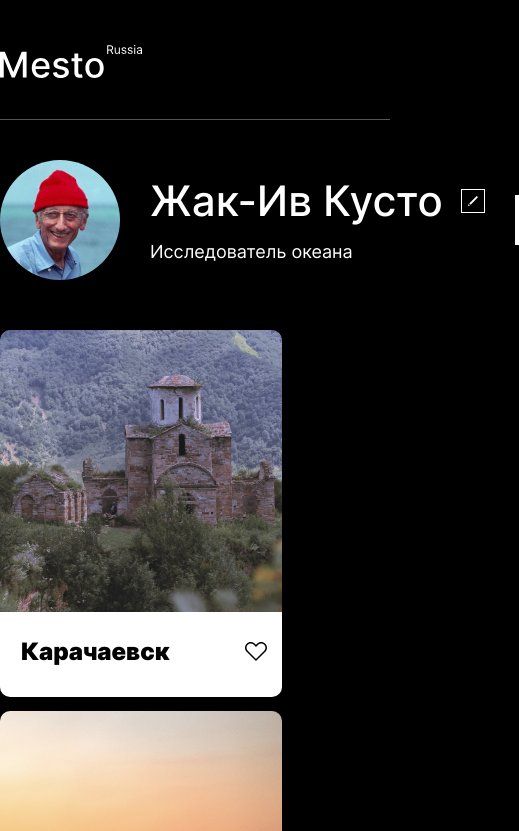
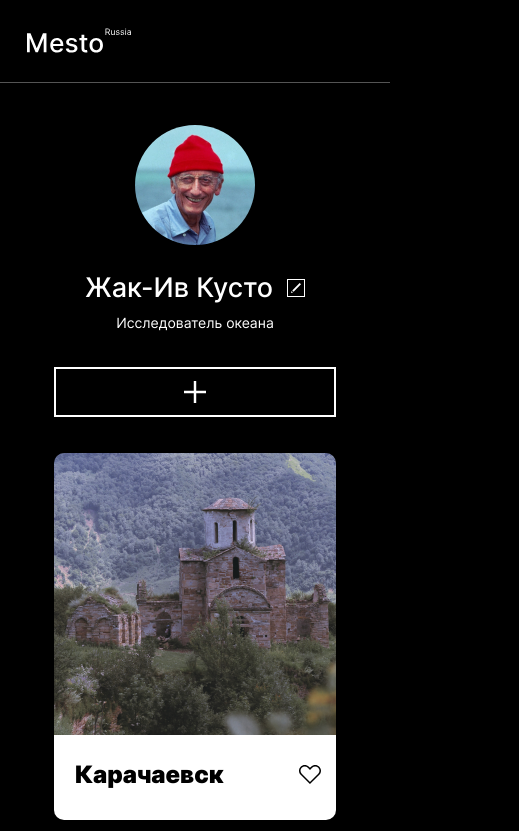
Before and after one commit to Loredo123/mesto, a plain HTML site: page index.html in a window 390 px wide. Shown: the top 831 px of the page, 519 px wide, since content can reach past the window. Drawn offline with Linux system fonts and the light colour scheme.

Commit message:
feat: сделать адаптив

```diff
--- a/blocks/card/__place-name/card__place-name.css
+++ b/blocks/card/__place-name/card__place-name.css
@@ -4,7 +4,4 @@
     font-size: 24px;
     font-weight: 900;
     line-height: 29px;
-    text-overflow: ellipsis;
-    white-space: nowrap;
-    overflow: hidden;
 }
--- a/blocks/footer/__copyright/footer__copyright.css
+++ b/blocks/footer/__copyright/footer__copyright.css
@@ -1,8 +1,15 @@
 .footer__copyright {
     color: #545454;
-    font-family: Inter;
     font-size: 18px;
     font-weight: 400;
     line-height: 22px;
 
 }
+
+
+@media screen and (max-width: 767px) {
+    .footer__copyright {
+        font-size: 14px;
+        line-height: 17px;
+    }
+}
--- a/blocks/footer/footer.css
+++ b/blocks/footer/footer.css
@@ -1,3 +1,15 @@
 .footer {
     margin: 66px auto 60px;
 }
+
+@media screen and (max-width: 1023px) {
+    .footer {
+        margin: 56px 30px 50px;
+    }
+}
+
+@media screen and (max-width: 767px) {
+    .footer {
+        margin: 48px 19px 36px;
+    }
+}
--- a/blocks/gallery/gallery.css
+++ b/blocks/gallery/gallery.css
@@ -1,3 +1,17 @@
 .gallery {
     margin-top: 50px;
 }
+
+@media screen and (max-width: 1023px) {
+    .gallery {
+        width: 600px;
+        margin: 50px auto 0;
+    }
+}
+
+@media screen and (max-width: 767px) {
+    .gallery {
+        margin: 36px auto 0;
+        width: 282px;
+    }
+}
--- a/blocks/header/__logo/header__logo.css
+++ b/blocks/header/__logo/header__logo.css
@@ -3,3 +3,17 @@
     width: 142px;
     height: 33px;
 }
+
+@media screen and (max-width: 1023px) {
+    .header__logo {
+        margin-left: 50px;
+    }
+}
+
+@media screen and (max-width: 767px) {
+    .header__logo {
+        margin-left: 27px;
+        width: 104px;
+        height: 25px;
+    }
+}
--- a/blocks/header/header.css
+++ b/blocks/header/header.css
@@ -3,3 +3,16 @@
     min-height: 74px;
     border-bottom: 1px solid #545454;
 }
+
+@media screen and (max-width: 1023px) {
+    .header {
+        margin-top: 35px;
+    }
+}
+
+@media screen and (max-width: 767px) {
+    .header {
+        margin-top: 28px;
+        min-height: 54px;
+    }
+}
--- /dev/null
+++ b/blocks/overflow-text-content/overflow-text-content.css
@@ -0,0 +1,5 @@
+.overflow-text-content {
+    text-overflow: ellipsis;
+    white-space: nowrap;
+    overflow: hidden;
+}
--- a/blocks/popup/__button-exit/popup__button-exit.css
+++ b/blocks/popup/__button-exit/popup__button-exit.css
@@ -2,8 +2,18 @@
     width: 32px;
     height: 32px;
     background: url('../../../images/Close_Icon.svg') no-repeat center;
+    background-size: cover;
     border: none;
     position: absolute;
     top: -40px;
     right: -40px;
 }
+
+@media screen and (max-width: 1023px) {
+    .popup__button-exit {
+        width: 20px;
+        height: 20px;
+        top: -36px;
+        right: 0;
+    }
+}
--- a/blocks/popup/__button-save/popup__button-save.css
+++ b/blocks/popup/__button-save/popup__button-save.css
@@ -9,3 +9,12 @@
 .popup__button-save:hover {
     opacity: 0.8;
 }
+
+
+@media screen and (max-width: 1023px) {
+    .popup__button-save {
+        width: 238px;
+        height: 46px;
+
+    }
+}
--- a/blocks/popup/__container/popup__container.css
+++ b/blocks/popup/__container/popup__container.css
@@ -11,3 +11,11 @@
     box-sizing: border-box;
 
 }
+
+@media screen and (max-width: 1023px) {
+    .popup__container {
+        padding: 25px 22px;
+        width: 282px;
+        height: 322px;
+    }
+}
--- a/blocks/popup/__title/popup__title.css
+++ b/blocks/popup/__title/popup__title.css
@@ -5,3 +5,11 @@
     line-height: 29px;
     margin: 0 0 54px;
 }
+
+@media screen and (max-width: 1023px) {
+    .popup__title {
+        font-size: 18px;
+        line-height: 22px;
+        margin-bottom: 75px;
+    }
+}
--- a/blocks/profile/__add-button/profile__add-button.css
+++ b/blocks/profile/__add-button/profile__add-button.css
@@ -4,3 +4,16 @@
     background: url(../../../images/add.svg) no-repeat center #000;
     border: 2px solid #fff;
 }
+
+@media screen and (max-width: 1023px) {
+    .profile__add-button {
+        width: 282px;
+    }
+}
+
+@media screen and (max-width: 767px) {
+    .profile__add-button {
+        margin-top: 36px;
+
+    }
+}
--- a/blocks/profile/__comment/profile__comment.css
+++ b/blocks/profile/__comment/profile__comment.css
@@ -4,4 +4,20 @@
     font-weight: 400;
     line-height: 22px;
     grid-column: span 2;
+    max-width: 550px;
 }
+
+@media screen and (max-width: 1023px) {
+    .profile__comment {
+        text-align: center;
+    }
+}
+
+@media screen and (max-width: 767px) {
+    .profile__comment {
+        font-size: 14px;
+        font-weight: 400;
+        line-height: 17px;
+        max-width: 260px;
+    }
+}
--- a/blocks/profile/__edit-button/profile__edit-button.css
+++ b/blocks/profile/__edit-button/profile__edit-button.css
@@ -5,3 +5,11 @@
     border: 1px #fff solid;
     align-self: center;
 }
+
+
+@media screen and (max-width: 767px) {
+    .profile__edit-button {
+        width: 18px;
+        height: 18px;
+    }
+}
--- a/blocks/profile/__info/profile__info.css
+++ b/blocks/profile/__info/profile__info.css
@@ -4,3 +4,14 @@
     grid-template-columns: max-content 24px;
     gap: 16px 18px;
 }
+
+
+
+@media screen and (max-width: 767px) {
+    .profile__info {
+        margin-top: 26px;
+        grid-template-columns: max-content 18px;
+        gap: 10px 14px;
+
+    }
+}
--- a/blocks/profile/__name/profile__name.css
+++ b/blocks/profile/__name/profile__name.css
@@ -3,4 +3,20 @@
     font-size: 42px;
     font-weight: 500;
     line-height: 48px;
+    max-width: 500px;
 }
+
+@media screen and (max-width: 1023px) {
+    .profile__name {
+        max-width: 560px;
+    }
+}
+
+@media screen and (max-width: 767px) {
+    .profile__name {
+        font-size: 27px;
+        font-weight: 500;
+        line-height: 33px;
+        max-width: 240px;
+    }
+}
--- a/blocks/profile/profile.css
+++ b/blocks/profile/profile.css
@@ -1,8 +1,23 @@
 .profile {
-
     margin-top: 40px;
     display: flex;
     justify-content: space-between;
     align-items: center;
     gap: 30px;
 }
+
+@media screen and (max-width: 1023px) {
+    .profile {
+        max-width: 600px;
+        flex-direction: column;
+        margin: 40px auto 0;
+    }
+}
+
+@media screen and (max-width: 767px) {
+    .profile {
+        max-width: 282px;
+        margin-top: 42px;
+        gap: 0;
+    }
+}
--- a/blocks/root/root.css
+++ b/blocks/root/root.css
@@ -7,3 +7,18 @@
     color: #fff;
     max-width: 880px;
 }
+
+@media screen and (max-width: 1023px) {
+    .root {
+        width: 100%;
+        min-width: 720px;
+        max-width: none;
+    }
+}
+
+@media screen and (max-width: 767px) {
+    .root {
+        width: 100%;
+        min-width: 320px;
+    }
+}
--- a/index.html
+++ b/index.html
@@ -25,9 +25,9 @@
         <section class="profile">
             <img src="./images/avatar.png" alt="Аватар профиля" class="profile__avatar">
             <div class="profile__info">
-                <h1 class="profile__name">Жак-Ив Кусто</h1>
+                <h1 class="profile__name overflow-text-content">Жак-Ив Кусто</h1>
                 <button type="button" class="profile__edit-button button"></button>
-                <p class="profile__comment">Исследователь океана</p>
+                <p class="profile__comment overflow-text-content">Исследователь океана</p>
 
             </div>
             <button class="profile__add-button button"></button>
@@ -37,8 +37,8 @@
                 <li class="gallery__item">
                     <article class="card">
                         <img src="./images/karachaevsk.png" alt="Фото из Карачаевска" class="card__image">
-                        <div class="card__info">
-                            <h2 class="card__place-name">Карачаевск</h2>
+                        <div class="card__info overflow-text-content">
+                            <h2 class="card__place-name overflow-text-content">Карачаевск</h2>
                             <button class="card__like button"></button>
                         </div>
                     </article>
@@ -47,7 +47,7 @@
                     <article class="card">
                         <img src="./images/elbrus.png" alt="Фото горы Эльбрус" class="card__image">
                         <div class="card__info">
-                            <h2 class="card__place-name">Гора Эльбрус</h2>
+                            <h2 class="card__place-name overflow-text-content">Гора Эльбрус</h2>
                             <button class="card__like button"></button>
                         </div>
                     </article>
@@ -56,7 +56,7 @@
                     <article class="card">
                         <img src="./images/dombai.png" alt="Фото Домбай" class="card__image">
                         <div class="card__info">
-                            <h2 class="card__place-name">Домбай</h2>
+                            <h2 class="card__place-name overflow-text-content">Домбай</h2>
                             <button class="card__like button"></button>
                         </div>
                     </article>
@@ -65,7 +65,7 @@
                     <article class="card">
                         <img src="./images/elbrus.png" alt="Фото горы Эльбрус" class="card__image">
                         <div class="card__info">
-                            <h2 class="card__place-name">Гора Эльбрус</h2>
+                            <h2 class="card__place-name overflow-text-content">Гора Эльбрус</h2>
                             <button class="card__like button"></button>
                         </div>
                     </article>
@@ -74,7 +74,7 @@
                     <article class="card">
                         <img src="./images/dombai.png" alt="Фото Домбай" class="card__image">
                         <div class="card__info">
-                            <h2 class="card__place-name">Домбай</h2>
+                            <h2 class="card__place-name overflow-text-content">Домбай</h2>
                             <button class="card__like button"></button>
                         </div>
                     </article>
@@ -83,7 +83,7 @@
                     <article class="card">
                         <img src="./images/karachaevsk.png" alt="Фото из Карачаево-Черкессии" class="card__image">
                         <div class="card__info">
-                            <h2 class="card__place-name">Карачаево-Черкессия</h2>
+                            <h2 class="card__place-name overflow-text-content">Карачаево-Черкессия</h2>
                             <button class="card__like button"></button>
                         </div>
                     </article>
--- a/pages/index.css
+++ b/pages/index.css
@@ -2,6 +2,7 @@
 @import url(../vendor/fonts/fonts.css);
 @import url(../blocks/root/root.css);
 @import url(../blocks/button/button.css);
+@import url(../blocks/overflow-text-content/overflow-text-content.css);
 @import url(../blocks/popup/popup.css);
 @import url(../blocks/popup/__container/popup__container.css);
 @import url(../blocks/popup/__title/popup__title.css);
```
